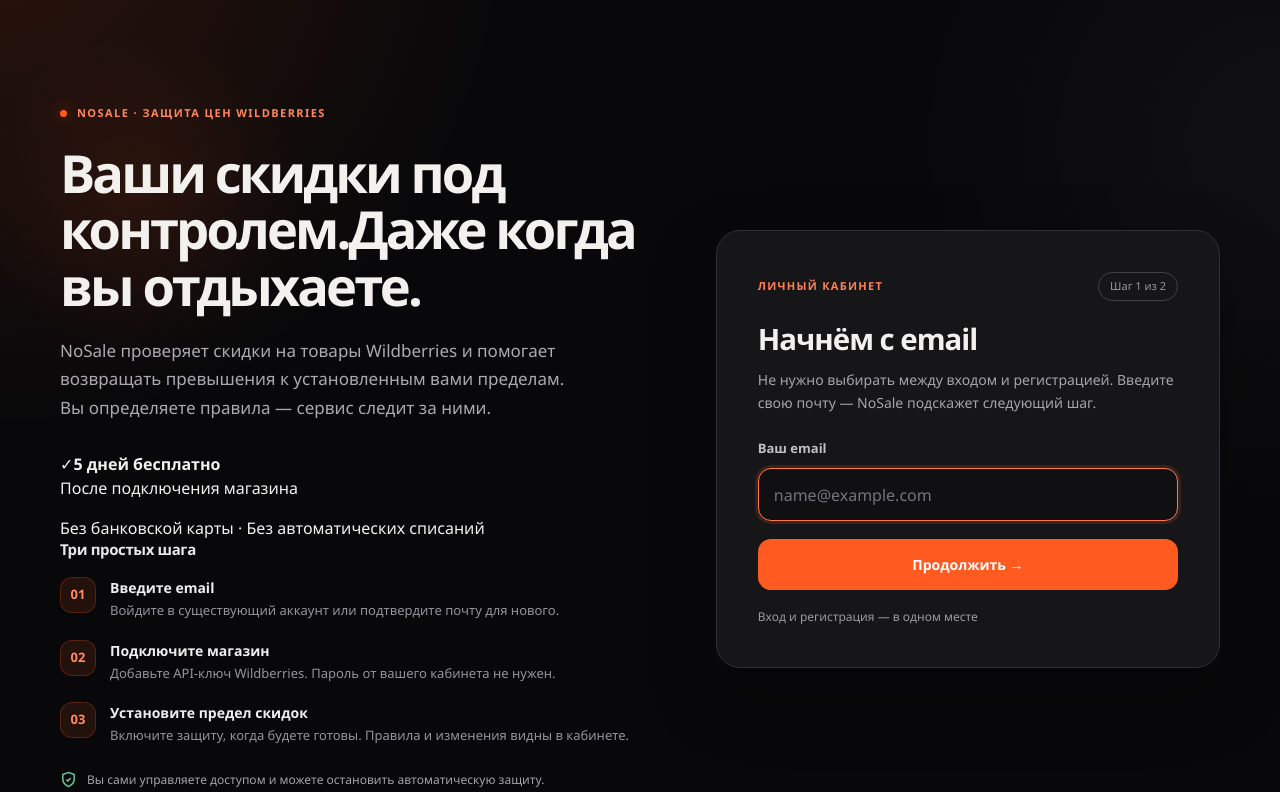
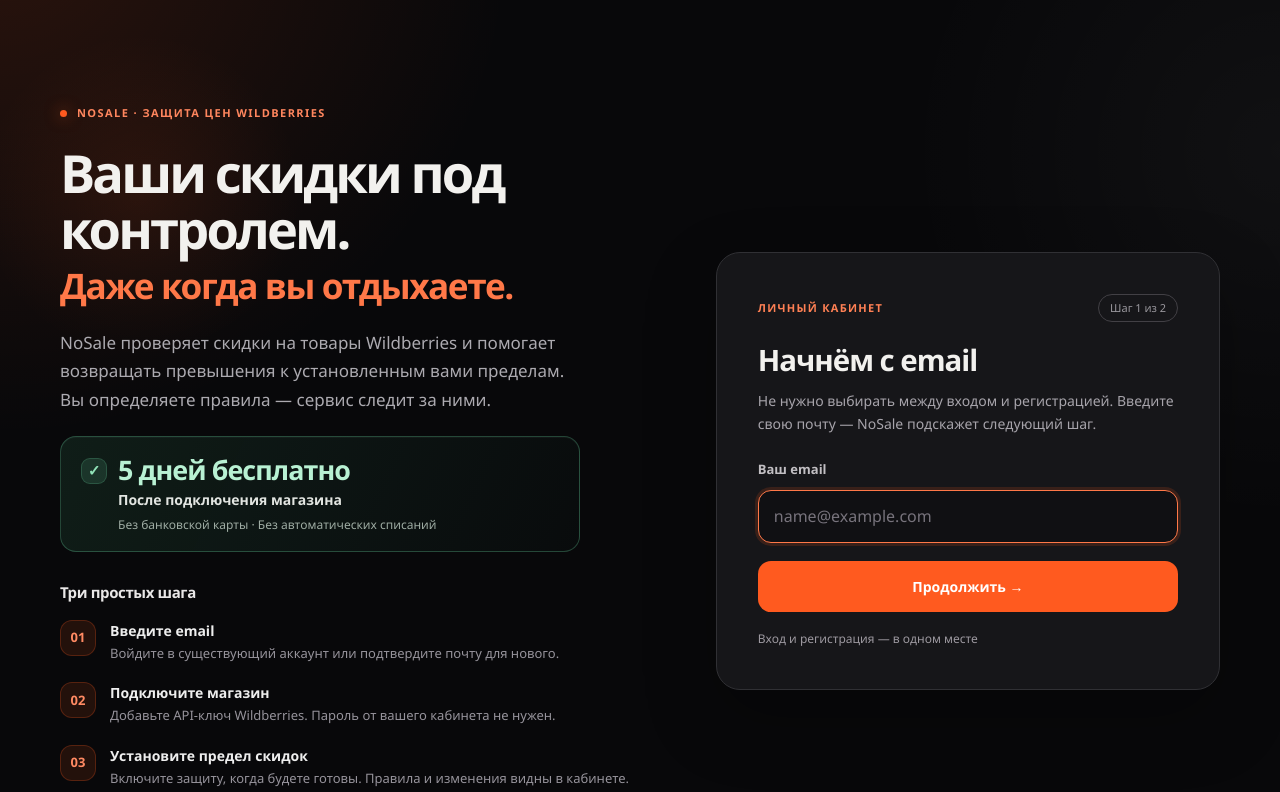
Before and after one commit to Anderhaos/Marketplace-Price-Guard, a Django app: template saas/portal/templates/guard/login_pin.html in a window 1280 px wide. Shown: the part 77-869 px from the top of the page. Run offline with Django 5.2, Linux system fonts and the light colour scheme; the template is opened without the code that fills it, so the values that code supplies are empty.

Commit message:
style(nosale): accent trial card under explanation and reduce tagline size

```diff
--- a/saas/portal/static/welcome.css
+++ b/saas/portal/static/welcome.css
@@ -5,8 +5,15 @@
 .welcome-kicker{font-size:11px;letter-spacing:.13em;font-weight:800;color:#ff865e;text-transform:uppercase;display:flex;align-items:center;gap:10px;margin-bottom:23px}
 .welcome-kicker:before{content:"";width:7px;height:7px;border-radius:50%;background:#ff5a1f;box-shadow:0 0 15px rgba(255,90,31,.6)}
 .welcome-title{font-size:clamp(39px,4.1vw,65px);line-height:1.08;letter-spacing:-.055em;max-width:700px;margin:0 0 22px;font-weight:760}
-.welcome-title em{font-style:normal;color:#ff7848}
-.welcome-text{font-size:clamp(15px,1.4vw,17px);line-height:1.68;color:#acaab0;max-width:520px;margin:0 0 30px}
+.welcome-title-primary{display:block}
+.welcome-title-secondary{display:block;margin-top:7px;font-size:.67em;line-height:1.19;letter-spacing:-.04em;color:#ff7848;font-weight:760}
+.welcome-text{font-size:clamp(15px,1.4vw,17px);line-height:1.68;color:#acaab0;max-width:520px;margin:0 0 22px}
+.welcome-trial-card{display:block;max-width:520px;padding:17px 20px 16px;margin:0 0 31px;border:1px solid rgba(110,219,167,.28);border-radius:16px;background:linear-gradient(115deg,rgba(70,183,130,.12),rgba(30,75,58,.055));box-shadow:inset 0 1px 0 rgba(255,255,255,.035)}
+.welcome-trial-head{display:flex;align-items:center;gap:11px;margin:0 0 3px}
+.welcome-trial-head strong{font-size:clamp(21px,2.1vw,27px);font-weight:790;line-height:1.22;letter-spacing:-.035em;color:#b8f1d3}
+.welcome-trial-mark{display:inline-flex;align-items:center;justify-content:center;width:26px;height:26px;flex:0 0 26px;background:rgba(110,219,167,.13);border-radius:9px;border:1px solid rgba(110,219,167,.2);color:#91e4b8;font-size:15px;font-weight:800}
+.welcome-trial-card p{margin:0 0 6px 37px;font-size:14px;line-height:1.45;color:#e2e5e1;font-weight:600}
+.welcome-trial-note{display:block;margin-left:37px;color:#9eaca3;font-size:12px;line-height:1.55}
 .welcome-heading{margin:0 0 19px;color:#e9e7e7;font-weight:750;font-size:15px}
 .welcome-steps{list-style:none;margin:0 0 25px;padding:0;display:grid;gap:19px}
 .welcome-steps li{display:grid;grid-template-columns:38px minmax(0,1fr);gap:12px;align-items:start}
@@ -15,8 +22,6 @@
 .welcome-steps span.step-caption{display:block;color:#96939b;font-size:13px;line-height:1.5}
 .welcome-safety{display:flex;gap:10px;align-items:center;color:#a5a3aa;font-size:12px;line-height:1.5;margin-bottom:22px}
 .welcome-safety svg{flex:0 0 auto;color:#65d4a3;width:17px;height:17px}
-.welcome-start{min-height:52px;padding:13px 27px;font-size:15px;border-radius:14px;box-shadow:0 8px 22px rgba(255,90,31,.17)}
-.welcome-start svg{width:17px;height:17px}
 .welcome-panel{background:#161619;border:1px solid #303034;border-radius:24px;padding:clamp(24px,3.2vw,42px);box-shadow:0 28px 70px rgba(0,0,0,.26)}
 .welcome-panel-top{display:flex;align-items:center;justify-content:space-between;gap:10px;margin-bottom:22px}
 .welcome-label{font-size:11px;letter-spacing:.115em;text-transform:uppercase;font-weight:800;color:#ff8054}
@@ -35,9 +40,6 @@
 .welcome-form-help a{font-size:12px}
 .welcome-email-confirm{display:flex;align-items:center;justify-content:space-between;gap:8px;border:1px solid #38353a;border-radius:12px;background:#101013;padding:13px 14px;font-size:14px;color:#ddd;overflow-wrap:anywhere;margin-bottom:16px}
 .welcome-email-confirm a{white-space:nowrap;font-size:12px}
-.welcome-trial{padding-top:22px;margin-top:23px;border-top:1px solid #303035;color:#949198;font-size:12px;line-height:1.6}
-.welcome-trial strong{display:block;color:#75daa8;font-size:13px;font-weight:700;margin-bottom:2px}
-.welcome-trial p{margin:0}
 .welcome-panel input::-ms-reveal{display:none}
 @media(max-width:900px){.welcome-layout{grid-template-columns:1fr;max-width:640px;gap:20px;margin-top:10px}.welcome-story{padding:20px 0 0}.welcome-title{font-size:clamp(34px,7vw,51px)}.welcome-panel{padding:28px}.welcome-text{max-width:560px}}
-@media(max-width:520px){.welcome-layout{margin-top:2px;gap:18px}.welcome-story{padding:8px 0 0}.welcome-title{font-size:36px}.welcome-kicker{margin-bottom:14px}.welcome-text{font-size:14px;margin-bottom:19px}.welcome-steps{gap:12px;margin-bottom:17px}.welcome-panel{padding:23px 20px;border-radius:18px}.welcome-panel h2{font-size:27px}.welcome-panel-top{margin-bottom:15px}.welcome-safety{margin-bottom:16px}.welcome-story .welcome-start{width:100%}}
+@media(max-width:520px){.welcome-layout{margin-top:2px;gap:18px}.welcome-story{padding:8px 0 0}.welcome-title{font-size:36px}.welcome-kicker{margin-bottom:14px}.welcome-text{font-size:14px;margin-bottom:17px}.welcome-trial-card{padding:15px 14px;margin-bottom:22px}.welcome-trial-head strong{font-size:22px}.welcome-trial-card p,.welcome-trial-note{margin-left:37px}.welcome-title-secondary{font-size:.65em;white-space:normal}.welcome-steps{gap:12px;margin-bottom:17px}.welcome-panel{padding:23px 20px;border-radius:18px}.welcome-panel h2{font-size:27px}.welcome-panel-top{margin-bottom:15px}.welcome-safety{margin-bottom:16px}}
```
